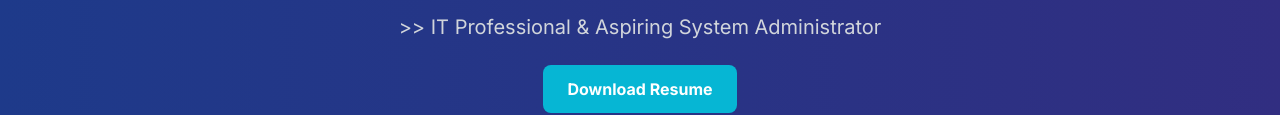
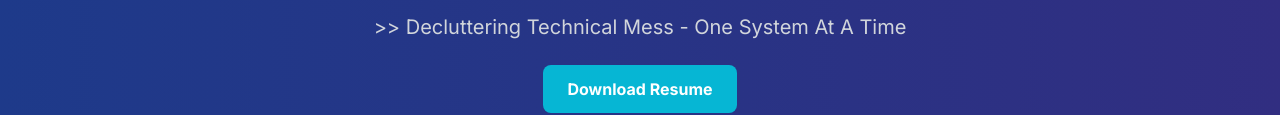
Before and after one commit to vishalmistry499/Portfolio, a plain HTML site: page index.html in a window 1280 px wide. Shown: the part 231-346 px from the top of the page. Drawn offline with nearby package versions, Linux system fonts and the light colour scheme.

Commit message:
Update index.html

```diff
--- a/index.html
+++ b/index.html
@@ -35,7 +35,7 @@
 <!-- Hero -->
 <header class="bg-gradient-to-r from-blue-900 to-indigo-900 text-center py-28 mt-14">
   <h1 class="text-5xl md:text-6xl font-bold tracking-wider text-white">VISHAL MISTRY</h1>
-  <p class="mt-4 text-xl text-gray-300">>> IT Professional & Aspiring System Administrator</p>
+  <p class="mt-4 text-xl text-gray-300">>> Decluttering Technical Mess - One System At A Time</p>
   <a href="resume.pdf" download class="mt-6 inline-block bg-cyan-500 hover:bg-cyan-400 px-6 py-3 rounded-lg text-white font-semibold transition">Download Resume</a>
 </header>
 
```
